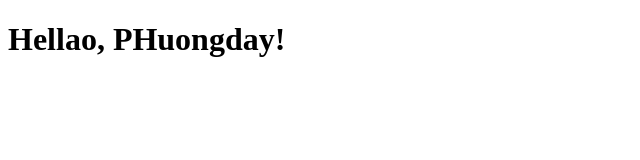
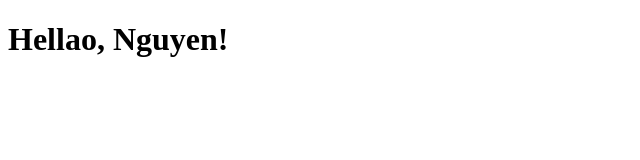
Before and after one commit to phuongnd8888/Demo-CICD, a plain HTML site: page index.html in a window 1280 px wide. Shown: the whole page, without its empty margins (0-640 px from the left). Drawn offline with Linux system fonts and the light colour scheme.

Commit message:
update-demo-cicd

```diff
--- a/index.html
+++ b/index.html
@@ -6,6 +6,6 @@
     <title>Static Website</title>
 </head>
 <body>
-    <h1>Hellao, PHuongday!</h1>
+    <h1>Hellao, Nguyen!</h1>
 </body>
 </html>
```
